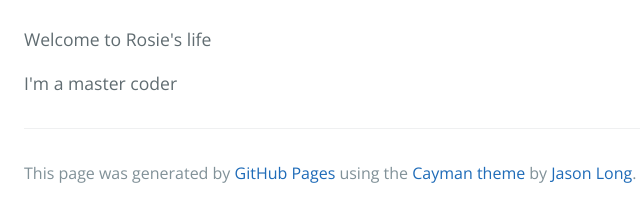
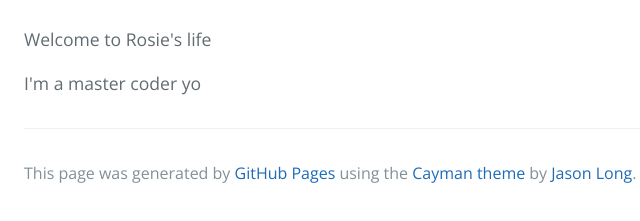
Before and after one commit to katirarosie24/katirarosie24.github.io, a plain HTML site: page index.html in a window 1280 px wide. Shown: the part 323-544 px from the top of the page, 200-840 px from the left. Drawn offline with nearby package versions, Linux system fonts and the light colour scheme.

Commit message:
Update index.html

```diff
--- a/index.html
+++ b/index.html
@@ -18,7 +18,7 @@
     <section class="main-content">
       <p>Welcome to Rosie's life </p>
 
-<p>I'm a master coder</p>
+<p>I'm a master coder yo</p>
 
       <footer class="site-footer">
 
```
